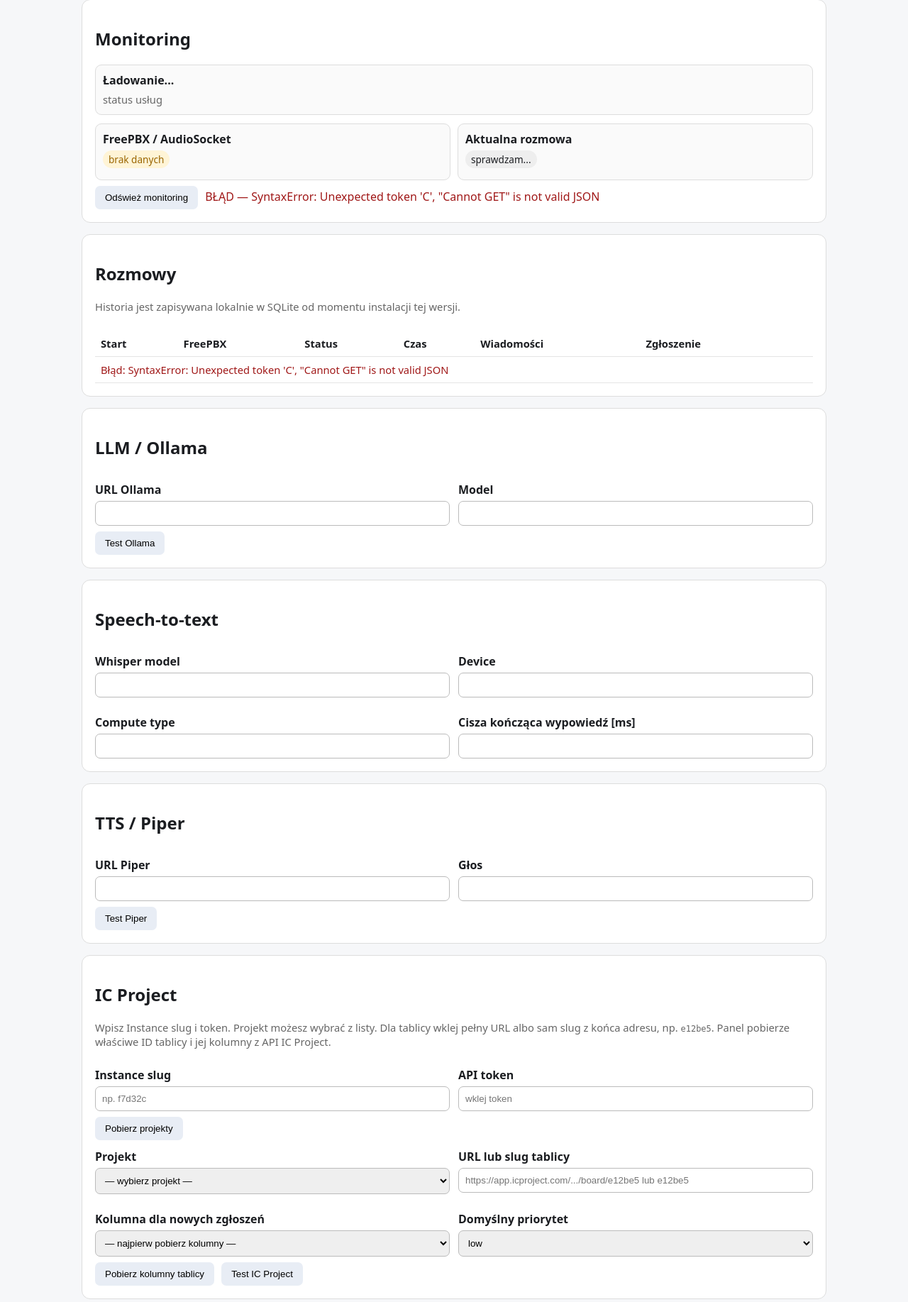
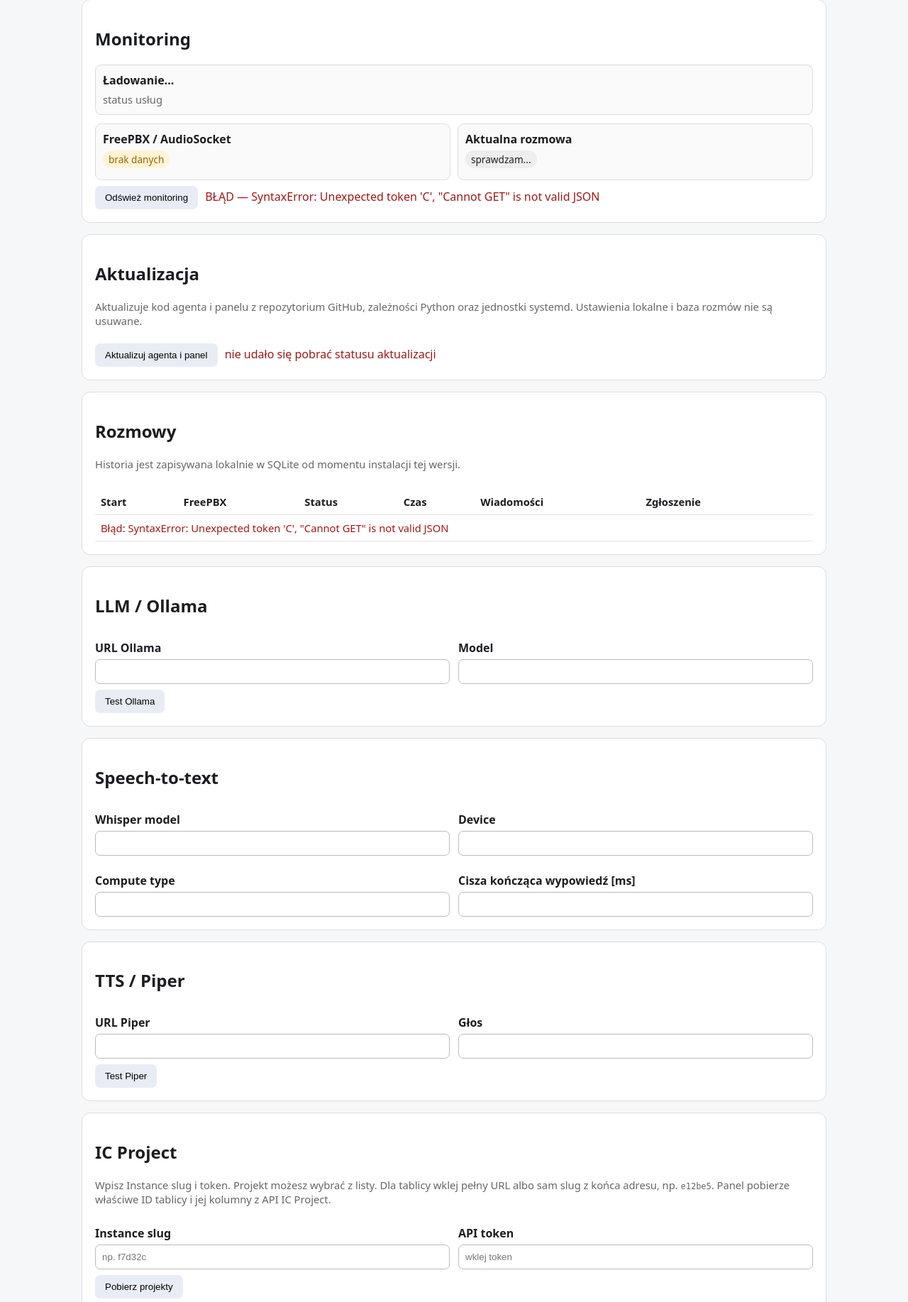
Before and after one commit to Pawel-sp9pw/freepbx-ai-icproject, a Python web app: template app/templates/index.html in a window 1280 px wide. Shown: the part 114-1949 px from the top of the page at 71% size. Run offline with Jinja, Linux system fonts and the light colour scheme; the template is opened without the code that fills it, so the values that code supplies are empty.

Commit message:
Add self-update controls to admin panel

```diff
--- a/app/templates/index.html
+++ b/app/templates/index.html
@@ -50,6 +50,17 @@
 
     <button type="button" class="test" onclick="refreshDashboard()">Odśwież monitoring</button>
     <span id="dashboardResult"></span>
+  </div>
+
+  <div class="card">
+    <h2>Aktualizacja</h2>
+    <p class="muted">
+      Aktualizuje kod agenta i panelu z repozytorium GitHub, zależności Python oraz jednostki systemd.
+      Ustawienia lokalne i baza rozmów nie są usuwane.
+    </p>
+    <button type="button" class="test" id="updateButton" onclick="startUpdate()">Aktualizuj agenta i panel</button>
+    <span id="updateStatus" class="muted">bez uruchomionej aktualizacji</span>
+    <pre id="updateLog" style="display:none;max-height:280px;overflow:auto;background:#111;color:#eee;padding:10px;border-radius:8px;white-space:pre-wrap"></pre>
   </div>
 
   <div class="card">
@@ -359,6 +370,83 @@ PersistentKeepalive = 25"></textarea>
     }
   }
 
+  async function refreshUpdateStatus(){
+    const status=document.getElementById('updateStatus');
+    const button=document.getElementById('updateButton');
+    const log=document.getElementById('updateLog');
+    if(!status || !button || !log) return;
+
+    try{
+      const r=await fetch('/api/update/status',{cache:'no-store'});
+      const j=await r.json();
+      const state=j.state || 'idle';
+
+      if(state==='running' || state==='starting'){
+        status.textContent=' aktualizacja trwa...';
+        status.className='warn';
+        button.disabled=true;
+      }else if(state==='success'){
+        status.textContent=' aktualizacja zakończona pomyślnie';
+        status.className='ok';
+        button.disabled=false;
+      }else if(state.startsWith('error')){
+        status.textContent=' aktualizacja zakończona błędem';
+        status.className='err';
+        button.disabled=false;
+      }else{
+        status.textContent=' brak uruchomionej aktualizacji';
+        status.className='muted';
+        button.disabled=false;
+      }
+
+      if(j.log){
+        log.style.display='block';
+        log.textContent=j.log;
+        log.scrollTop=log.scrollHeight;
+      }
+    }catch(e){
+      status.textContent=' nie udało się pobrać statusu aktualizacji';
+      status.className='err';
+      button.disabled=false;
+    }
+  }
+
+  async function startUpdate(){
+    if(!confirm('Uruchomić aktualizację agenta i panelu? Usługa zostanie zrestartowana.')) return;
+
+    const status=document.getElementById('updateStatus');
+    const button=document.getElementById('updateButton');
+    button.disabled=true;
+    status.textContent=' uruchamianie...';
+    status.className='warn';
+
+    try{
+      const r=await fetch('/api/update/start',{method:'POST'});
+      const j=await r.json();
+      if(!j.ok){
+        status.textContent=' BŁĄD — '+(j.message || 'nie udało się uruchomić aktualizacji');
+        status.className='err';
+        button.disabled=false;
+        return;
+      }
+      status.textContent=' aktualizacja uruchomiona';
+      status.className='warn';
+
+      const poll=setInterval(async ()=>{
+        await refreshUpdateStatus();
+        const text=document.getElementById('updateStatus').textContent || '';
+        if(text.includes('zakończona')){
+          clearInterval(poll);
+          setTimeout(()=>location.reload(),1500);
+        }
+      },2000);
+    }catch(e){
+      status.textContent=' BŁĄD — '+e;
+      status.className='err';
+      button.disabled=false;
+    }
+  }
+
   function icpAuthForm(){
     const fd=new FormData();
     fd.append('icp_instance',document.querySelector('[name="icp_instance"]').value);
@@ -535,8 +623,8 @@ PersistentKeepalive = 25"></textarea>
     }catch(e){el.textContent=' BŁĄD — '+e;el.className='err'}
   }
 
-  setTimeout(()=>{refreshDashboard();refreshCalls();},200);
-  setInterval(()=>{refreshDashboard();refreshCalls();},5000);
+  setTimeout(()=>{refreshDashboard();refreshCalls();refreshUpdateStatus();},200);
+  setInterval(()=>{refreshDashboard();refreshCalls();refreshUpdateStatus();},5000);
 
   async function changePassword(){
     const el=document.getElementById('passwordResult');
```
